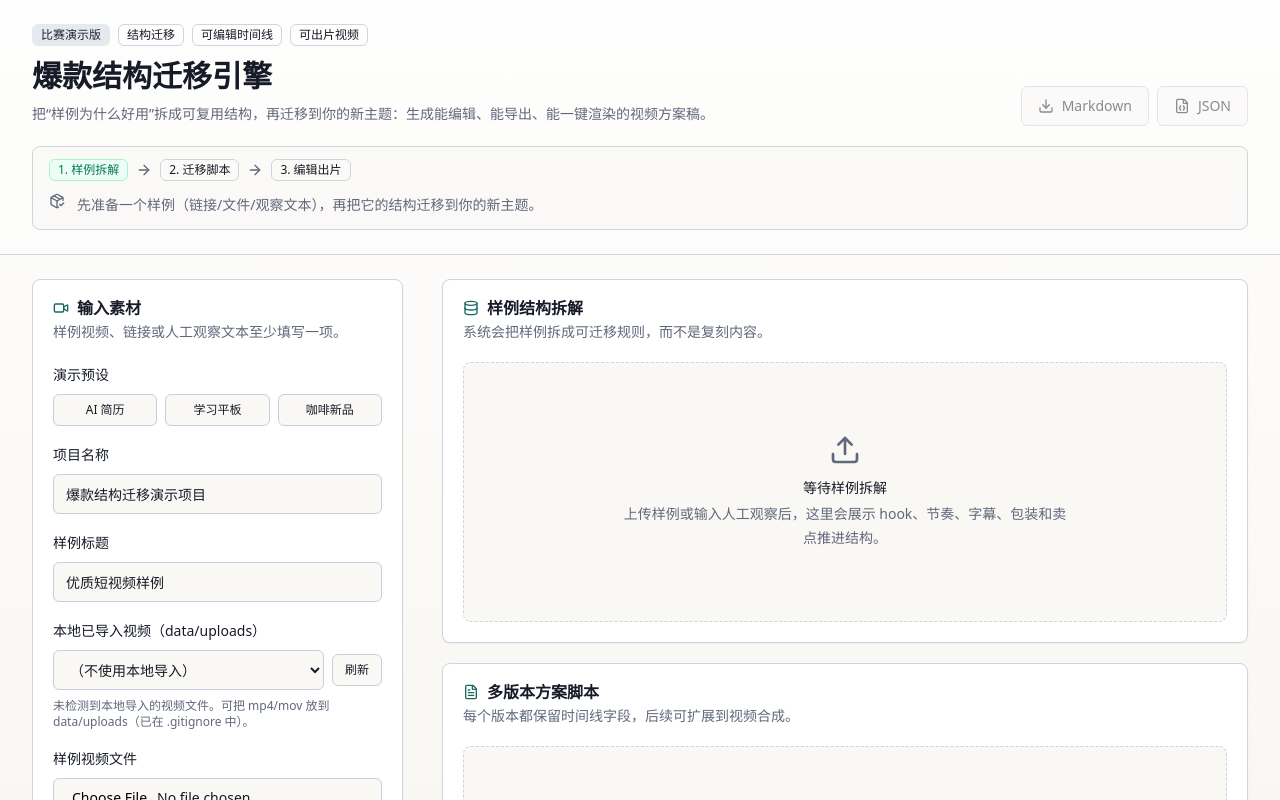
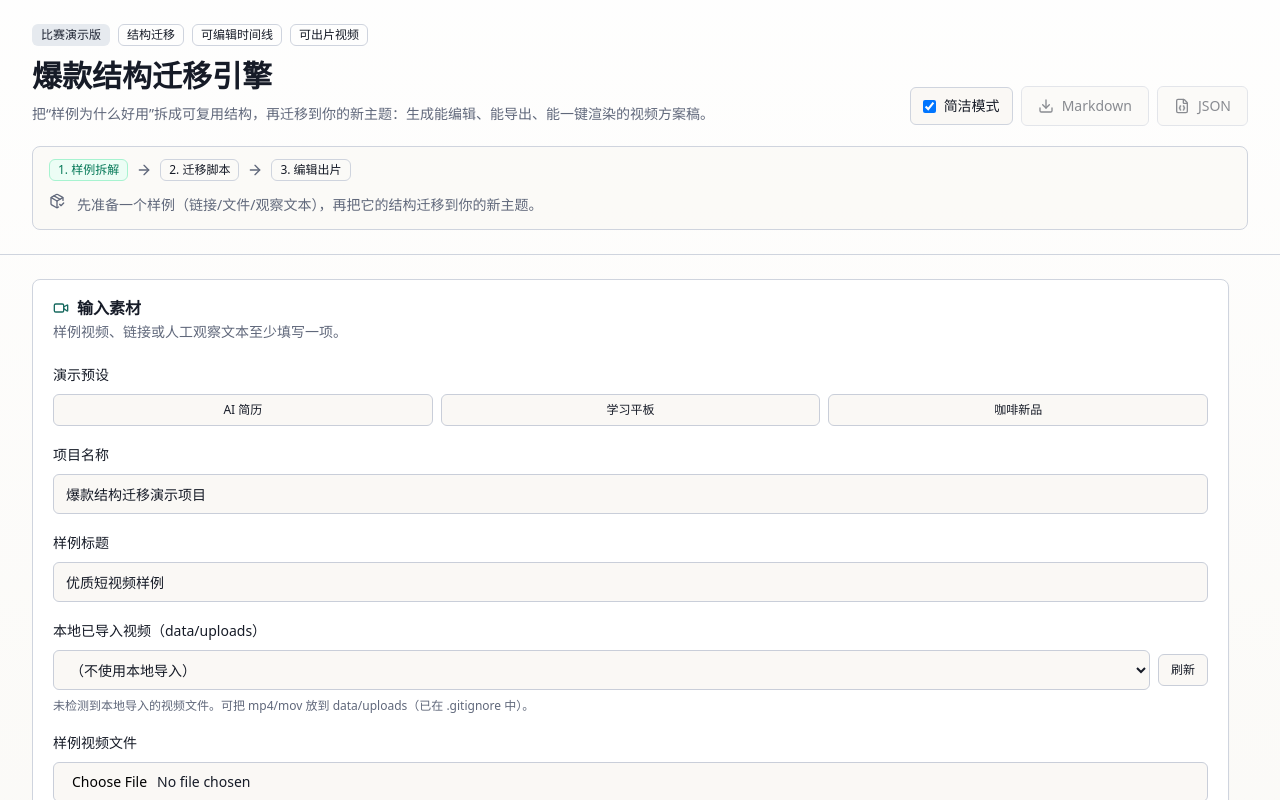
Before and after one commit to ChengyangHe-ux/viral-structure-transfer-engine, a Next.js app: page / in a window 1280 px wide. Shown: the top 800 px of the page. Built offline with nearby package versions, Linux system fonts and the light colour scheme.

Commit message:
fix: simplify UI + make Remotion render reliable

```diff
--- a/scripts/render-video.ts
+++ b/scripts/render-video.ts
@@ -100,6 +100,7 @@ async function main() {
     composition,
     serveUrl: bundled,
     codec: "h264",
+    audioCodec: "mp3",
     outputLocation: resolvedOut,
     inputProps: { plan, title: args.title || title || "爆款结构迁移引擎（结构演示稿）" },
     binariesDirectory,
--- a/src/app/page.tsx
+++ b/src/app/page.tsx
@@ -817,6 +817,7 @@ export default function Home() {
   const [availableUploads, setAvailableUploads] = useState<
     Array<{ name: string; sizeBytes: number; modifiedAt: string }>
   >([]);
+  const [simpleMode, setSimpleMode] = useState(true);
   const [projectId, setProjectId] = useState<string | null>(null);
   const [analysis, setAnalysis] = useState<VideoStructureAnalysis | null>(null);
   const [plan, setPlan] = useState<MigratedVideoPlan | null>(null);
@@ -1268,7 +1269,15 @@ export default function Home() {
                 把“样例为什么好用”拆成可复用结构，再迁移到你的新主题：生成能编辑、能导出、能一键渲染的视频方案稿。
               </p>
             </div>
-            <div className="flex flex-wrap gap-2">
+            <div className="flex flex-wrap items-center gap-2">
+              <label className="flex items-center gap-2 rounded-md border bg-background px-3 py-2 text-sm text-foreground">
+                <input
+                  type="checkbox"
+                  checked={simpleMode}
+                  onChange={(event) => setSimpleMode(event.target.checked)}
+                />
+                简洁模式
+              </label>
               <Button
                 disabled={!projectId}
                 onClick={() => projectId && downloadExport(projectId, "md", activePlanId)}
@@ -1317,7 +1326,11 @@ export default function Home() {
         </div>
       </section>
 
-      <section className="workspace-grid mx-auto grid max-w-7xl gap-5 px-4 py-6 sm:px-6 lg:grid-cols-[390px_minmax(0,1fr)] lg:px-8">
+      <section
+        className={`workspace-grid mx-auto grid max-w-7xl gap-5 px-4 py-6 sm:px-6 lg:px-8 ${
+          simpleMode ? "lg:grid-cols-1" : "lg:grid-cols-[390px_minmax(0,1fr)]"
+        }`}
+      >
         <div className="control-rail space-y-5">
           <Card>
             <CardHeader>
@@ -1475,7 +1488,7 @@ export default function Home() {
             </CardContent>
           </Card>
 
-          {projectId ? (
+          {projectId && !simpleMode ? (
             <Card>
               <CardHeader>
                 <CardTitle className="flex items-center gap-2">
@@ -1588,6 +1601,7 @@ export default function Home() {
             </Card>
           ) : null}
 
+          {!simpleMode ? (
             <Card>
               <CardHeader>
                 <CardTitle className="flex items-center gap-2">
@@ -1615,6 +1629,7 @@ export default function Home() {
                 </Button>
               </CardContent>
             </Card>
+          ) : null}
         </div>
 
         <div className="result-rail space-y-5">
@@ -1713,13 +1728,13 @@ export default function Home() {
 
                   {plan.evaluation ? <EvaluationPanel evaluation={plan.evaluation} /> : null}
 
-                  {plan.materialAdaptation ? (
+                  {!simpleMode && plan.materialAdaptation ? (
                     <MaterialAdaptationPanel adaptation={plan.materialAdaptation} />
                   ) : null}
 
-                  <TimelineOverview rows={activeMigrationRows} />
-
-                  {analysis ? (
+                  {!simpleMode ? <TimelineOverview rows={activeMigrationRows} /> : null}
+
+                  {!simpleMode && analysis ? (
                     <MigrationMappingPanel
                       analysis={analysis}
                       plan={plan}
```
Also changed, not shown: scripts/install-media-binaries.ts (+43 -0 lines), 2 other files (tests, documents, lock files or other folders). Lines whose indentation alone changed are shown as unchanged.
